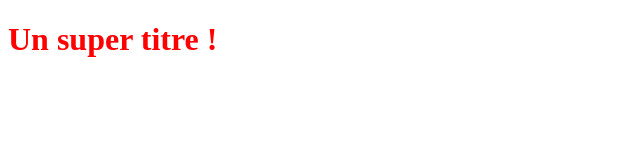
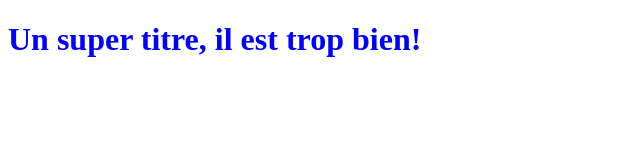
Before and after one commit to NAIMDEHAS/OpenclassroomsProject, a plain HTML site: page index.html in a window 1280 px wide. Shown: the whole page, without its empty margins (0-640 px from the left). Drawn offline with Linux system fonts and the light colour scheme.

Commit message:
Réalisation d'un nouveau titre et changemeent couleur bleu

```diff
--- a/index.html
+++ b/index.html
@@ -5,6 +5,6 @@
         <link rel="stylesheet" type="text/css" href="styles.css">
     </head>
     <body>
-        <h1>Un super titre !</h1>
+        <h1>Un super titre, il est trop bien!</h1>
     </body>
 </html>
--- a/styles.css
+++ b/styles.css
@@ -1,3 +1,3 @@
 h1 {
-    color: red;
+    color: blue;
 }
```
